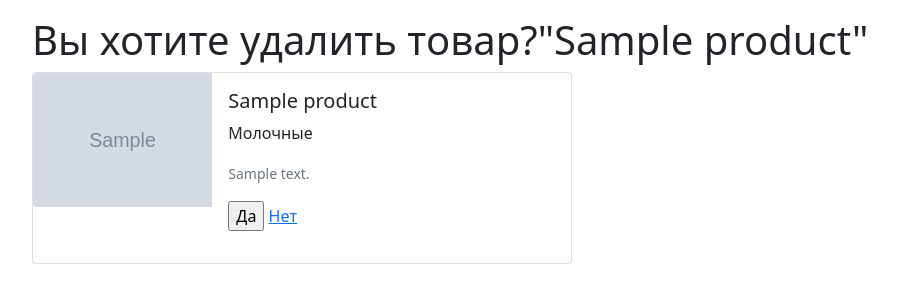
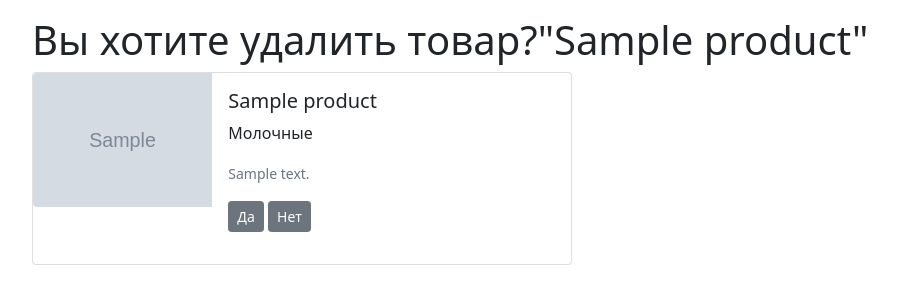
Before and after one commit to Nadezhda2205/kontrol_python_8_Khovrich_Nadezhda, a Django app: template templates/products/product_confirm_delete.html in a window 1280 px wide. Shown: the part 56-360 px from the top of the page, without its empty margins (50-947 px from the left). Run offline with Django 4.2, Linux system fonts and the light colour scheme; the template is opened without the code that fills it: values that come from a table or form of the project are taken from there, others are empty; tables that the repository leaves empty hold one stand-in row (values such as "Sample post"); grey boxes marked "Sample" are stand-in pictures.

Commit message:
Откорректировано удаление товара

```diff
--- a/products/views.py
+++ b/products/views.py
@@ -37,6 +37,6 @@ class ProductUpdateView(UpdateView):
 
 
 class ProductDeleteView(DeleteView):
-    template_name = 'product_confirm_delete.html'
+    template_name = 'products/product_confirm_delete.html'
     model = Product
-    success_url = reverse_lazy('products')
+    success_url = reverse_lazy('index')
--- a/templates/index.html
+++ b/templates/index.html
@@ -19,8 +19,8 @@
       <div class="col-md-8">
         <div class="card-body">
           <h5 class="card-title">{{ product.name }}</h5>
-          <p class="card-text">Категория:{{ product.get_category_display }} </p>
-          <p class="card-text"><small class="text-muted">Описание:{{ product.description }}</small></p>
+          <p class="card-text"><b>Категория:</b>{{ product.get_category_display }} </p>
+          <p class="card-text"><small class="text-muted"><b>Описание: </b>{{ product.description }}</small></p>
           <a href="{% url 'product' product.pk %}">Ещё</a>
 
           <a class="btn btn-secondary btn-sm" href="{% url 'product_edit' product.pk %}">Edit</a>
--- a/templates/products/product_confirm_delete.html
+++ b/templates/products/product_confirm_delete.html
@@ -22,8 +22,8 @@
 
           <form action='' method='POST'>
             {% csrf_token %}
-            <p><input type='submit' value='Да' />
-            <a href='{% url 'index' %}'>Нет</a>
+            <p><input class="btn btn-secondary btn-sm" type='submit' value='Да' />
+            <a class="btn btn-secondary btn-sm" href='{% url 'index' %}'>Нет</a>
             </p>
           </form>
 
```
